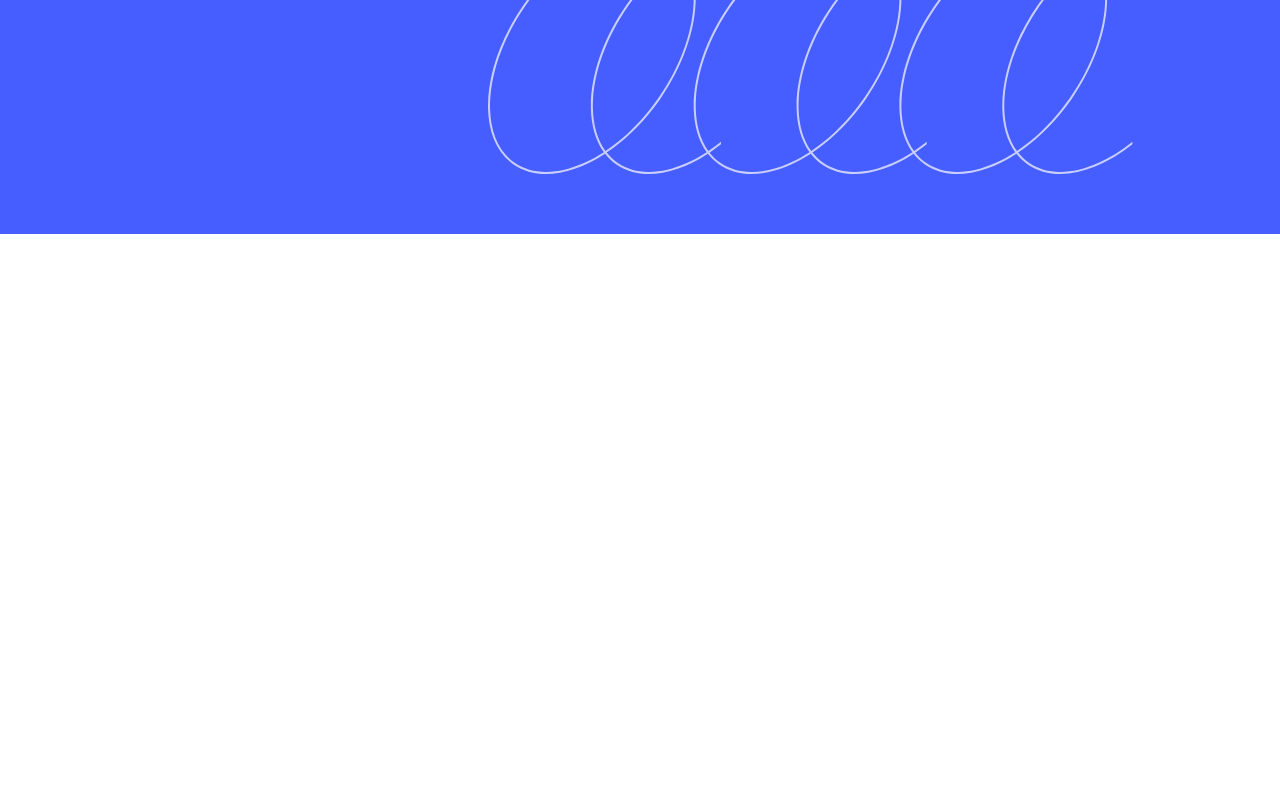
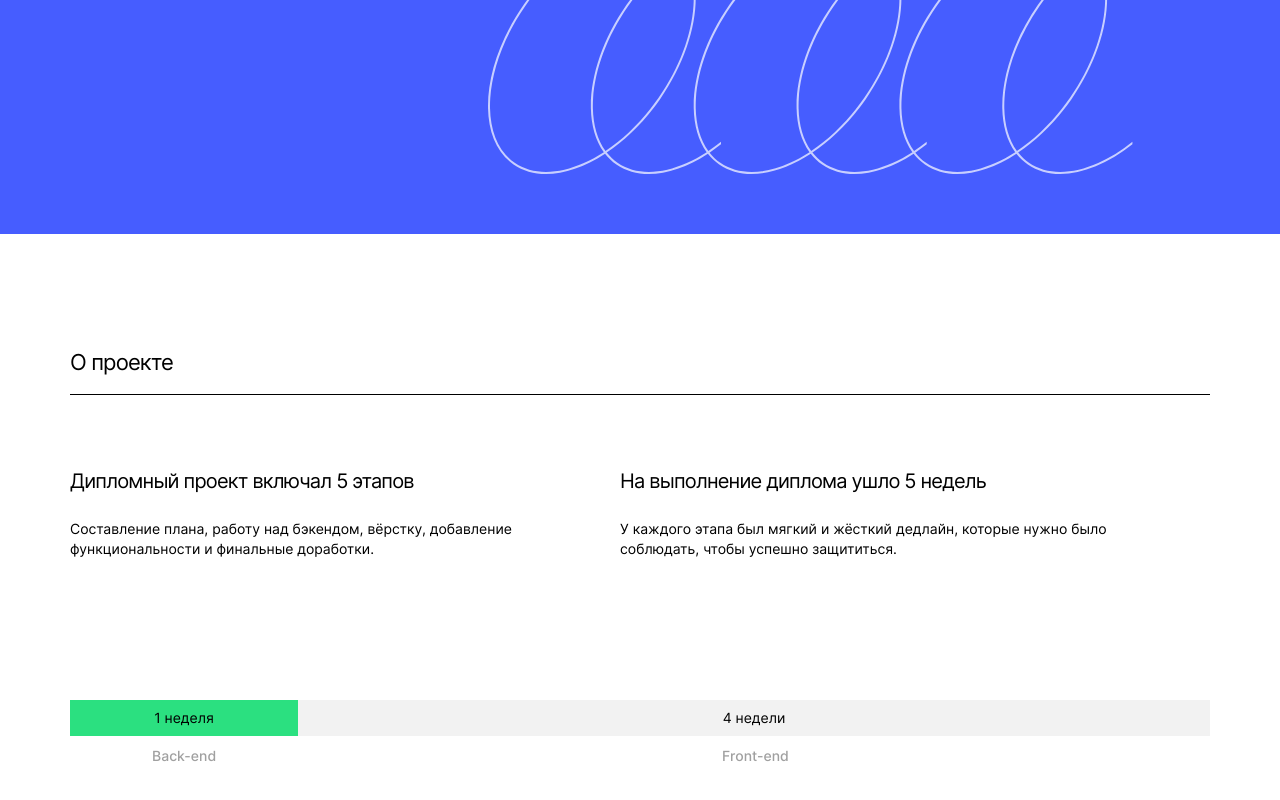
Before and after one commit to EvgeniiaZu8ova/movies-explorer-frontend, a React (Create React App) app: page / in a window 1280 px wide. Shown: the part 400-1200 px from the top of the page. Before the commit the page ends 800 px from the top, so only its background shows below. Built offline with nearby package versions, Linux system fonts and the light colour scheme.

Commit message:
feat: prepare about-project section

```diff
--- a/src/components/Main/AboutProject/AboutProject.css
+++ b/src/components/Main/AboutProject/AboutProject.css
@@ -0,0 +1,234 @@
+.info {
+  width: 100%;
+  background-color: #ffffff;
+}
+
+.info__container {
+  min-width: 320px;
+  max-width: 1280px;
+  box-sizing: border-box;
+  margin: 0 auto;
+}
+
+.info__header {
+  width: 100%;
+  height: 46px;
+  border-bottom: 1px solid #000000;
+  box-sizing: border-box;
+  font-weight: normal;
+  letter-spacing: -0.04em;
+  color: #000000;
+}
+
+.info__content {
+  width: 100%;
+  display: flex;
+  justify-content: flex-start;
+  align-items: center;
+  box-sizing: border-box;
+}
+
+.info__title {
+  font-weight: normal;
+  letter-spacing: -0.04em;
+  color: #000000;
+  margin: 0;
+}
+
+.info__paragraph {
+  font-weight: normal;
+  color: #000000;
+  margin: 0;
+}
+
+.info__timetable {
+  width: 100%;
+  display: flex;
+  flex-direction: column;
+}
+
+.info__scale {
+  width: 100%;
+  display: flex;
+  justify-content: flex-start;
+  align-items: center;
+}
+
+.info__step {
+  font-weight: normal;
+  text-align: center;
+  color: #000000;
+  box-sizing: border-box;
+}
+
+.info__step_first {
+  background-color: #2be080;
+}
+
+.info__step_second {
+  background-color: #f2f2f2;
+}
+
+.info__comments {
+  width: 100%;
+  display: flex;
+  justify-content: flex-start;
+  align-items: flex-end;
+}
+
+.info__comment {
+  margin: 0;
+  color: #a0a0a0;
+  width: 50%;
+  box-sizing: border-box;
+}
+
+@media all and (min-width: 320px) {
+  .info__container {
+    padding: 74px 14px 128px;
+  }
+
+  .info__header {
+    font-size: 18px;
+    line-height: 22px;
+  }
+
+  .info__content {
+    padding: 64px 0 0;
+    flex-direction: column;
+  }
+
+  .info__item {
+    margin-bottom: 62px;
+  }
+
+  .info__title {
+    font-size: 18px;
+    line-height: 22px;
+    margin-bottom: 16px;
+  }
+
+  .info__paragraph {
+    font-size: 11px;
+    line-height: 1.45;
+  }
+
+  .info__step {
+    font-size: 11px;
+    line-height: 13px;
+    height: 35px;
+    padding: 11px 10px;
+  }
+
+  .info__step_first {
+    width: 35%;
+  }
+
+  .info__step_second {
+    width: 65%;
+  }
+
+  .info__comments {
+    height: 20px;
+  }
+
+  .info__comment {
+    font-weight: normal;
+    font-size: 11px;
+    line-height: 13px;
+    padding-left: 26px;
+  }
+}
+
+@media all and (min-width: 768px) {
+  .info__container {
+    padding: 95px 50px 93px;
+  }
+
+  .info__header {
+    font-size: 22px;
+    line-height: 27px;
+  }
+
+  .info__content {
+    padding: 74px 0 28px;
+    flex-direction: row;
+  }
+
+  .info__item {
+    margin-bottom: 95px;
+  }
+
+  .info__title {
+    font-size: 20px;
+    line-height: 24px;
+    margin-bottom: 22px;
+  }
+
+  .info__paragraph {
+    font-size: 12px;
+    line-height: 1.5;
+  }
+
+  .info__step {
+    height: 36px;
+    font-size: 14px;
+    line-height: 17px;
+    padding: 9px 10px;
+  }
+
+  .info__step_first {
+    width: 20%;
+  }
+
+  .info__step_second {
+    width: 80%;
+  }
+
+  .info__comments {
+    height: 28px;
+  }
+
+  .info__comment {
+    font-size: 14px;
+    line-height: 1.21;
+    padding-left: 38px;
+  }
+}
+
+@media all and (min-width: 1280px) {
+  .info__container {
+    padding: 115px 70px 112px;
+  }
+
+  .info__content {
+    padding: 74px 0 29px;
+  }
+
+  .info__item {
+    margin-bottom: 112px;
+  }
+
+  .info__title {
+    margin-bottom: 26px;
+  }
+
+  .info__paragraph {
+    font-size: 14px;
+    line-height: 1.43;
+    max-width: 550px;
+  }
+
+  .info__step {
+    padding: 9px 14px;
+  }
+
+  .info__comments {
+    height: 29px;
+  }
+
+  .info__comment {
+    padding-left: 82px;
+    font-weight: 500;
+  }
+}
--- a/src/components/Main/AboutProject/AboutProject.js
+++ b/src/components/Main/AboutProject/AboutProject.js
@@ -0,0 +1,41 @@
+import React from "react";
+
+import "./AboutProject.css";
+
+function AboutProject(props) {
+  return (
+    <section className="info">
+      <div className="info__container">
+        <div className="info__header">О проекте</div>
+        <div className="info__content">
+          <div className="info__item">
+            <h2 className="info__title">Дипломный проект включал 5 этапов</h2>
+            <p className="info__paragraph">
+              Составление плана, работу над бэкендом, вёрстку, добавление
+              функциональности и финальные доработки.
+            </p>
+          </div>
+          <div className="info__item">
+            <h2 className="info__title">На выполнение диплома ушло 5 недель</h2>
+            <p className="info__paragraph">
+              У каждого этапа был мягкий и жёсткий дедлайн, которые нужно было
+              соблюдать, чтобы успешно защититься.
+            </p>
+          </div>
+        </div>
+        <div className="info__timetable">
+          <div className="info__scale">
+            <div className="info__step info__step_first">1 неделя</div>
+            <div className="info__step info__step_second">4 недели</div>
+          </div>
+          <div className="info__comments">
+            <p className="info__comment">Back-end</p>
+            <p className="info__comment">Front-end</p>
+          </div>
+        </div>
+      </div>
+    </section>
+  );
+}
+
+export default AboutProject;
--- a/src/components/Main/Main.js
+++ b/src/components/Main/Main.js
@@ -3,11 +3,13 @@ import React from "react";
 import "./Main.css";
 
 import Promo from "./Promo/Promo";
+import AboutProject from "./AboutProject/AboutProject";
 
 function Main(props) {
   return (
     <main className="content">
       <Promo />
+      <AboutProject />
     </main>
   );
 }
```
